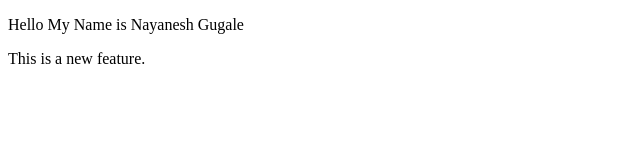
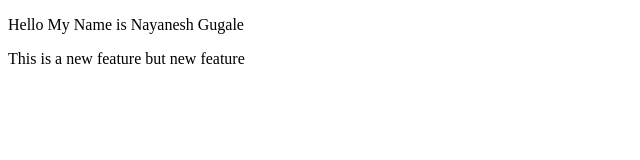
Before and after one commit to Nayanesh1911/Ai-Practical-Codes, a plain HTML site: page index.html in a window 1280 px wide. Shown: the full height of the page, 0-640 px from the left. Drawn offline with Linux system fonts and the light colour scheme.

Commit message:
Change in para line

```diff
--- a/index.html
+++ b/index.html
@@ -7,6 +7,6 @@
 </head>
 <body>
     <p>Hello My Name is Nayanesh Gugale</p>
-    <p>This is a new feature.</p>
+    <p>This is a new feature but new feature</p>
 </body>
 </html>
```
